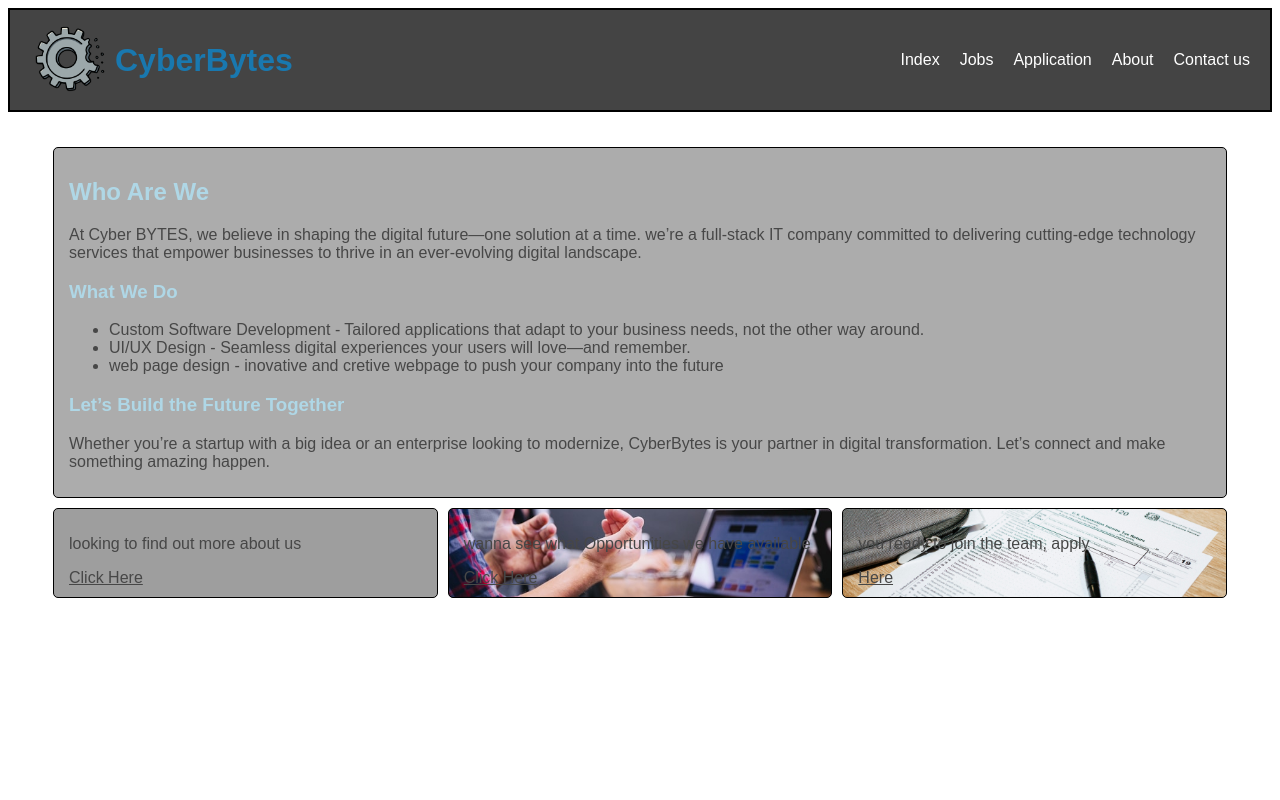
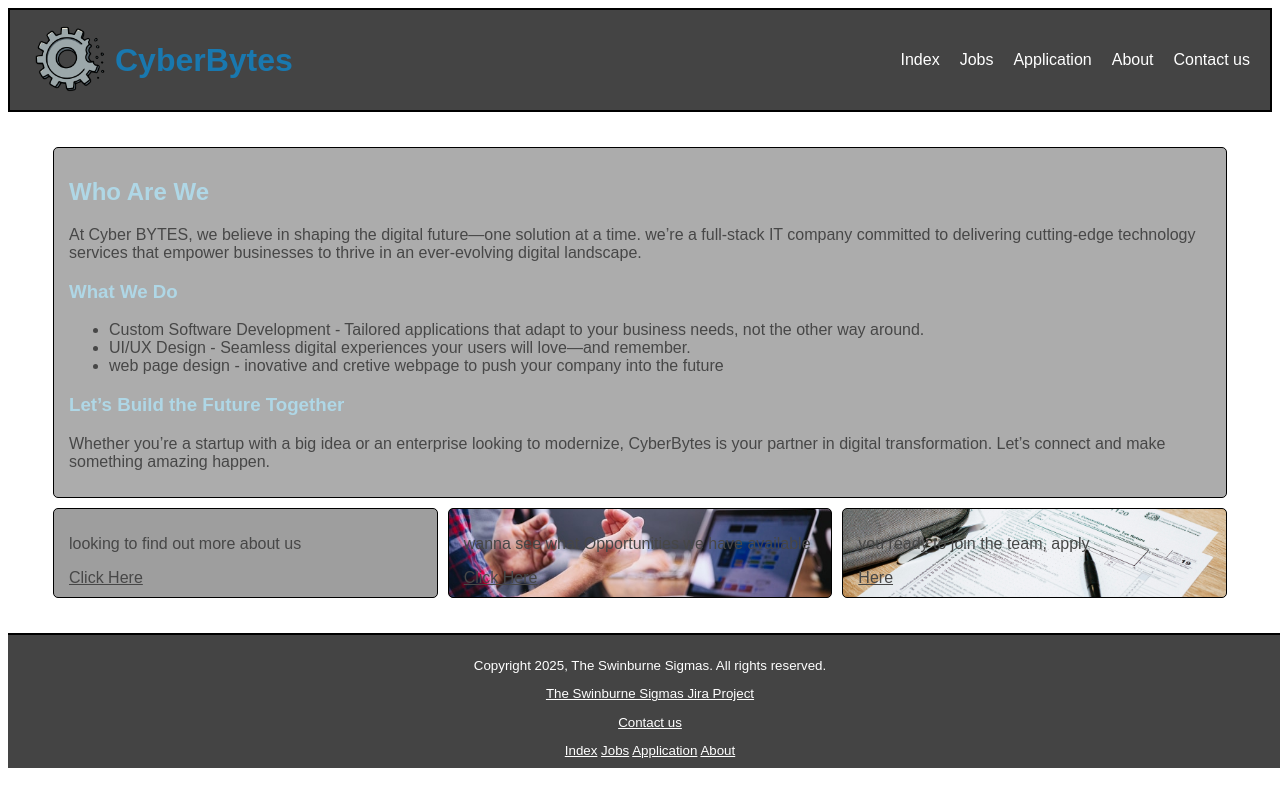
Before and after one commit to WilkiSwin406/WebTechAssignment1, a PHP site: page / in a window 1280 px wide. Run offline with PHP 8.4, Linux system fonts and the light colour scheme; grey boxes are pictures that could not be loaded.

Commit message:
footer added to every page and unstickied

```diff
--- a/index.html
+++ b/index.html
@@ -54,4 +54,17 @@
             </section>
         </section>
     </main>
+
+    <footer class="site-footer">
+        <p>Copyright 2025, The Swinburne Sigmas. All rights reserved.</p>
+        <a href="jira.com">The Swinburne Sigmas Jira Project</a>
+        <p></p>
+        <a href="mailto:webtechprojectteam@gmail.com">Contact us</a>
+        <p></p>
+        <a href="index.html">Index</a>
+        <a href="jobs.html">Jobs</a>
+        <a href="application.html">Application</a>
+        <a href="about.html">About</a>
+    </footer>
+
 </body>
--- a/styles.css
+++ b/styles.css
@@ -444,9 +444,6 @@ aside h3 {
     background-color: #444;
     border-top: 2px solid black;
     font-size: 10pt;
-    position: fixed;
-    left: 0;
-    bottom: 0;
     width: 100%;
 }
 
```
Also changed, not shown: about.html (+12 -0 lines), application.html (+13 -0 lines).
